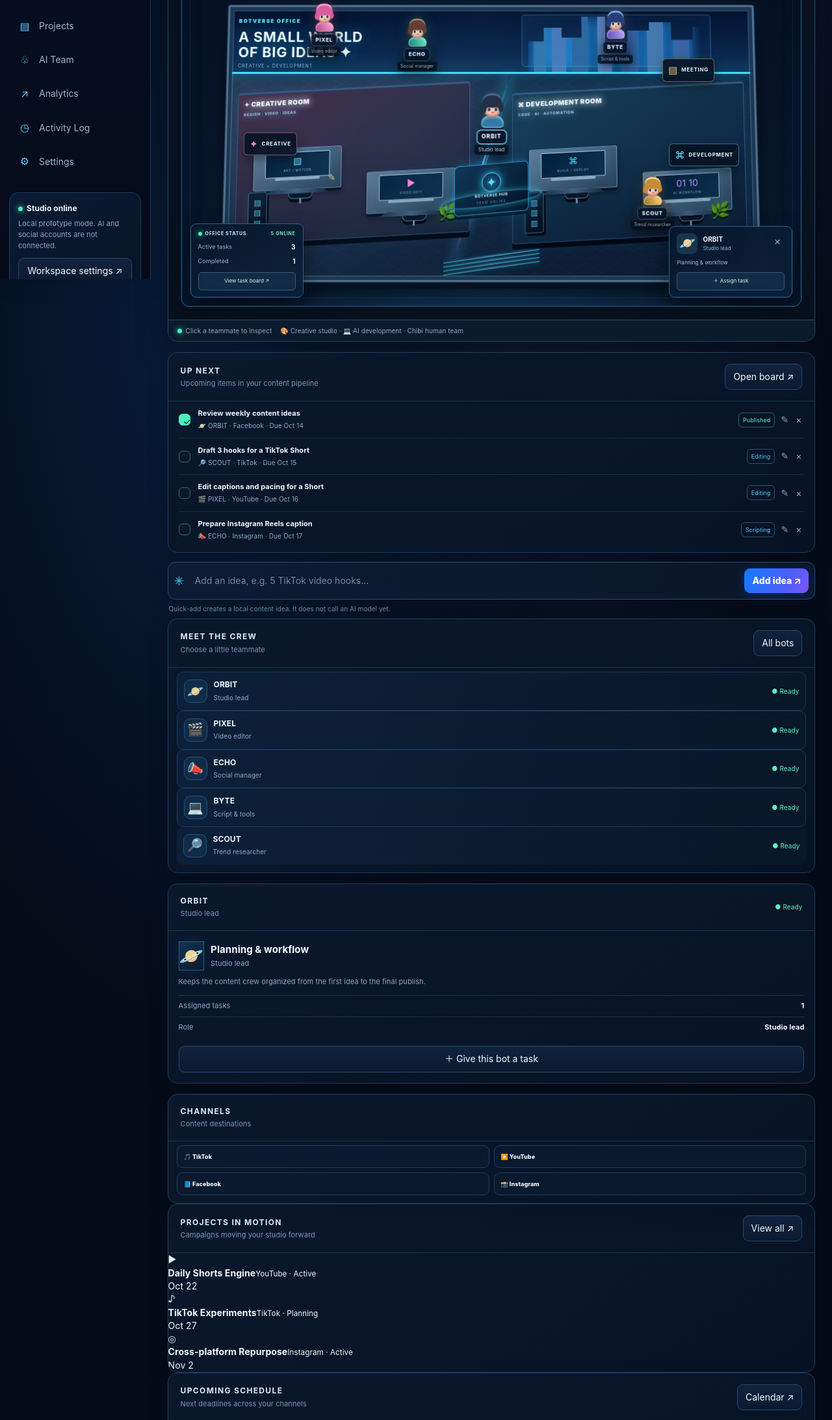
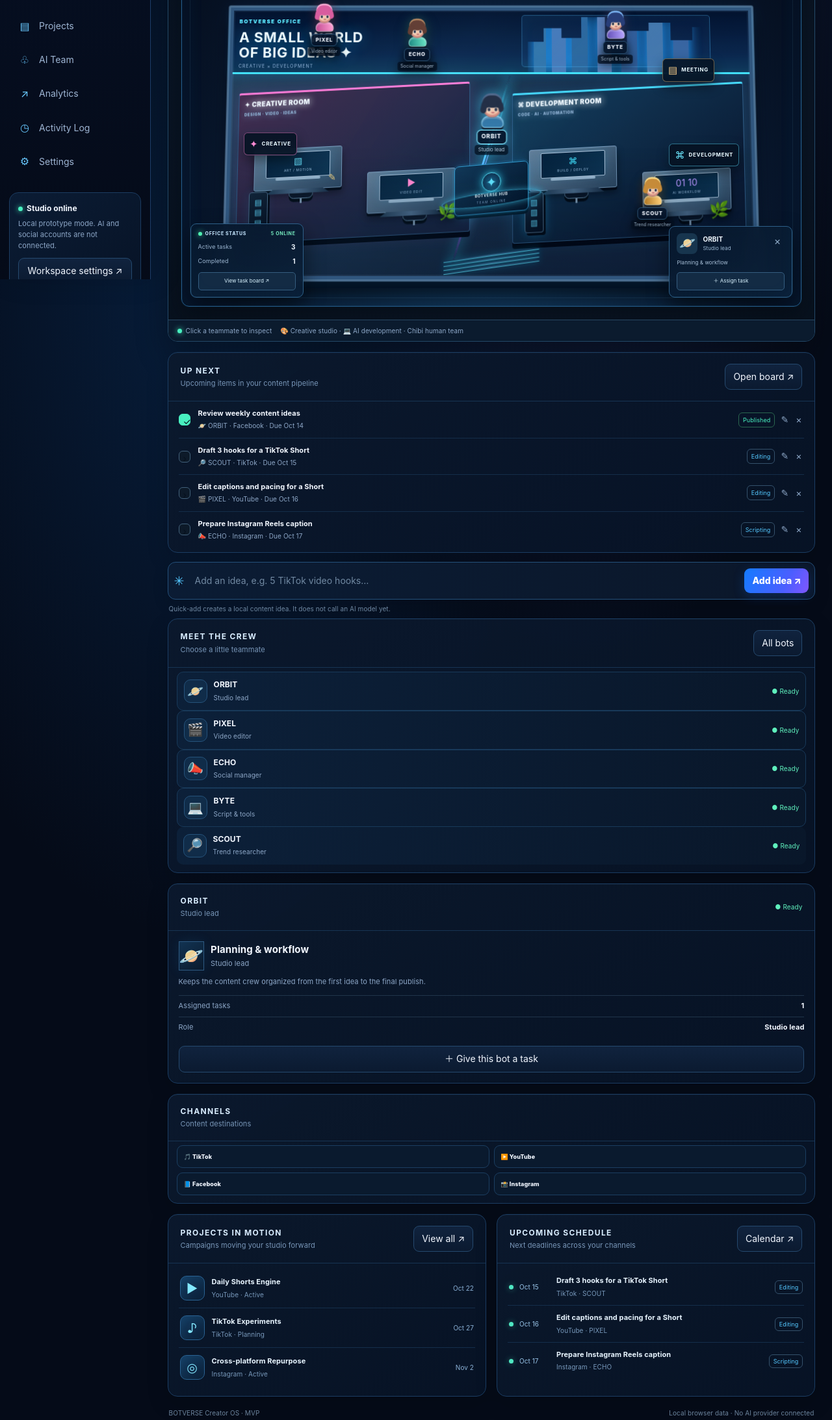
Before and after one commit to arslancyan/botverse-ai-office, a website: page index.html in a window 1280 px wide. Shown: the part 370-2556 px from the top of the page at 65% size. Drawn offline with Linux system fonts and the light colour scheme.

Commit message:
Refine cinematic office scene and responsive project schedule previews

```diff
--- a/styles.css
+++ b/styles.css
@@ -441,3 +441,36 @@ input,select,textarea{background:#07172b;color:#eef7ff;border-color:#244666;bord
 @media(max-width:1050px){.app{grid-template-columns:205px minmax(0,1fr)}.layout{grid-template-columns:minmax(0,1fr)}.stack{display:grid;grid-template-columns:repeat(2,minmax(0,1fr))}.stack>.panel:last-child{grid-column:1/-1}}
 @media(max-width:760px){.app{grid-template-columns:minmax(0,1fr)}.main{padding:14px 12px 28px}.sidebar{z-index:30}.top{align-items:flex-start}.stats{grid-template-columns:repeat(2,minmax(0,1fr))}.stack{grid-template-columns:minmax(0,1fr)}.stack>.panel:last-child{grid-column:auto}.panel-head{padding:14px}.world-wrap{padding:8px}.stat{padding:12px}.stat-num{font-size:25px}}
 @media(prefers-reduced-motion:reduce){*,*:before,*:after{animation-duration:.01ms!important;transition-duration:.01ms!important;scroll-behavior:auto!important}}
+
+
+/* Virtual office overview: cinematic depth, agent floor and live operational previews */
+.office-bottom-grid{display:grid;grid-template-columns:minmax(0,1fr) minmax(0,1fr);gap:16px;margin-top:16px}
+.office-project-list,.office-schedule-list{padding:8px 16px 14px}
+.office-project-row,.office-schedule-row{display:flex;align-items:center;gap:11px;min-width:0;padding:11px 2px;border-bottom:1px solid #142e4b}
+.office-project-row:last-child,.office-schedule-row:last-child{border-bottom:0}
+.project-mark{flex:0 0 38px;height:38px;display:grid;place-items:center;border-radius:10px;border:1px solid #2a6393;background:linear-gradient(145deg,#153e65,#0a1c33);color:#83e8ff;font-size:19px;box-shadow:inset 0 0 15px #45caff0b}
+.office-preview-copy{min-width:0;flex:1}
+.office-preview-copy b{display:block;font-size:11px;line-height:1.4;color:#e8f5ff;white-space:nowrap;overflow:hidden;text-overflow:ellipsis}
+.office-preview-copy small{display:block;font-size:10px;color:#7899bb;margin-top:4px}
+.office-preview-date{font-size:10px;color:#8bb2d7;white-space:nowrap}
+.office-schedule-row{gap:9px}
+.schedule-marker{width:7px;height:7px;flex:0 0 7px;border-radius:50%;background:#4fe7c2;box-shadow:0 0 10px #4fe7c277}
+.schedule-date{font-size:10px;color:#9ac5e9;min-width:48px}
+.office-schedule-row .task-status{font-size:9px;padding:3px 6px;white-space:nowrap}
+#page-office .world-wrap{perspective:1100px}
+#page-office .world{transform-style:preserve-3d}
+#page-office .office-floor{transform:perspective(1100px) rotateX(2deg);transform-origin:center 60%;transition:filter .25s,transform .3s}
+#page-office .office-floor:before{content:"";position:absolute;z-index:0;inset:0;background:linear-gradient(135deg,#69d7ff0a,transparent 35%,#a67aff0a 75%,transparent);pointer-events:none}
+#page-office .office-floor:after{border-color:#365779;box-shadow:inset 0 0 0 2px #a4d8ff14,0 0 0 1px #9cddff12,0 0 25px #248fff14}
+#page-office .hybrid-room{backdrop-filter:blur(2px)}
+#page-office .creative-zone{background:linear-gradient(145deg,#44314f,#1a263f 76%);border-top-color:#ff83d3}
+#page-office .dev-zone{background:linear-gradient(145deg,#1b405b,#101f35 76%);border-top-color:#58d9ff}
+#page-office .desk{box-shadow:0 4px 0 #050d18,0 8px 12px #0006,inset 0 1px 0 #ffffff12}
+#page-office .server-rack{filter:drop-shadow(0 0 8px #48cfff38)}
+#page-office .plant{filter:drop-shadow(0 4px 5px #0007)}
+#page-office .floor-stairs span{box-shadow:0 0 12px #4adfff45}
+#page-office .cube-room-tag{backdrop-filter:blur(10px);box-shadow:0 7px 18px #0007,0 0 15px #4acfff12}
+#page-office .bot-char.selected{z-index:12;filter:drop-shadow(0 0 9px #48d8ff66)}
+#page-office .human-bot .bot-label{box-shadow:0 5px 12px #0006}
+@media(max-width:980px){.office-bottom-grid{grid-template-columns:minmax(0,1fr)}}
+@media(max-width:760px){.office-bottom-grid{gap:12px;margin-top:12px}.office-project-list,.office-schedule-list{padding:6px 12px 10px}.office-schedule-row{flex-wrap:wrap}.office-schedule-row .office-preview-copy{flex-basis:calc(100% - 100px)}.office-schedule-row .task-status{margin-left:25px}.office-preview-copy b{white-space:normal}}
```
